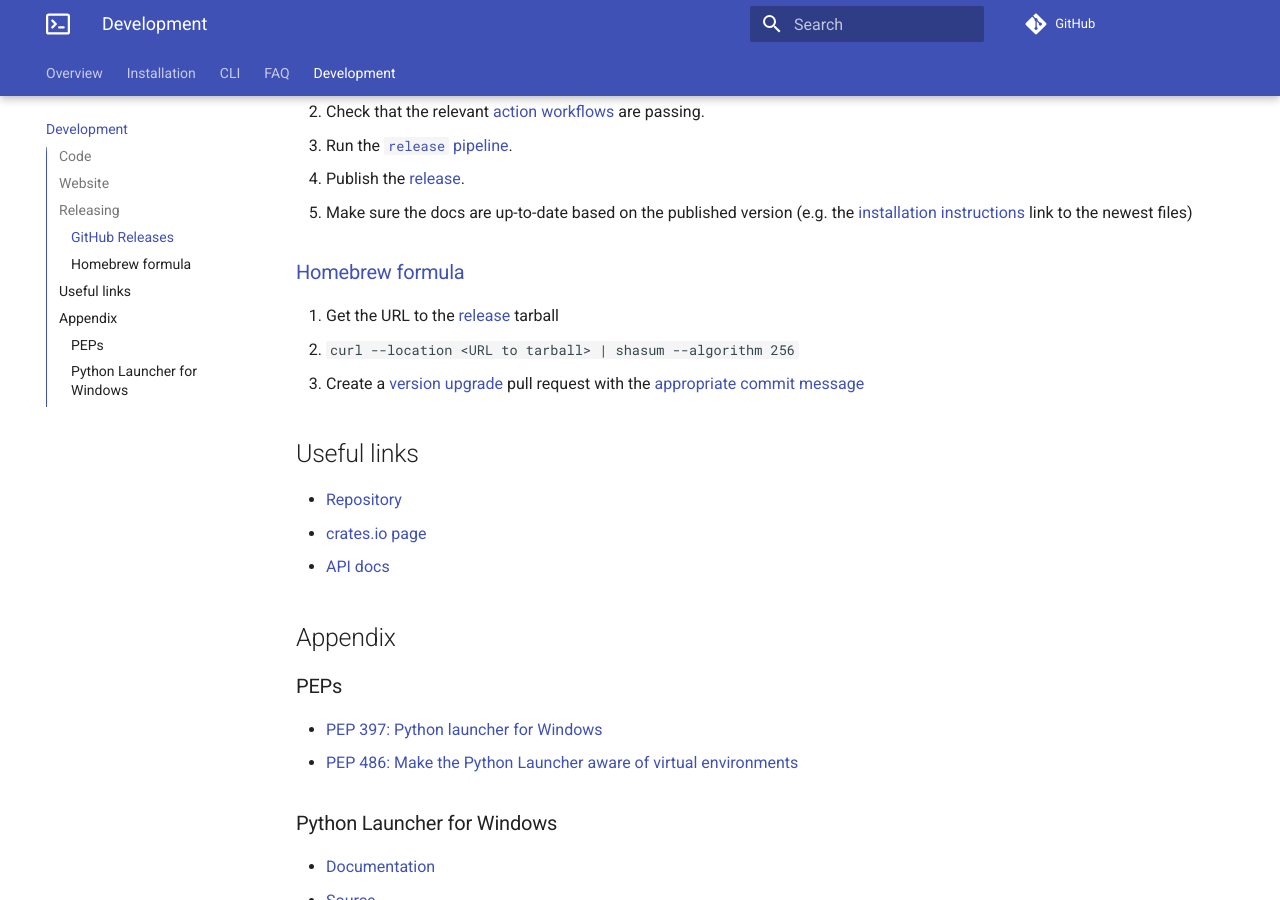
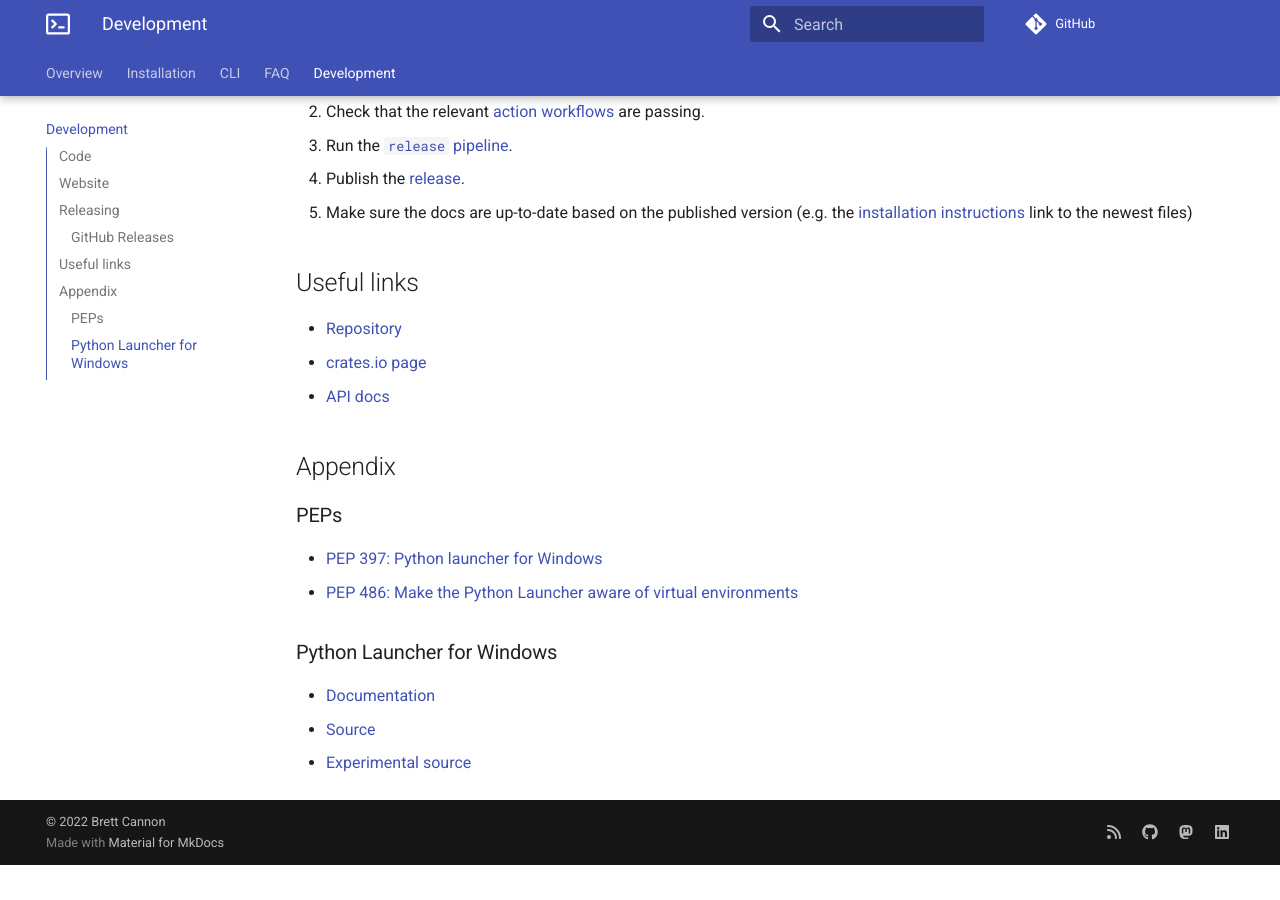
Before and after one commit to brettcannon/python-launcher, an MkDocs documentation site: the page built from docs/development.md, in a window 1280 px wide and 900 px high, scrolled down 694 px. Built offline with MkDocs 1.6.1 and Material for MkDocs 9.7.7, drawn with Linux system fonts in a browser that asks for light colours; comment, search, counter and statistics services are not loaded; after the commit the page ends 1559 px from its top, so only the background shows below that.

Commit message:
Remove Homebrew instructions (#414)

```diff
--- a/docs/development.md
+++ b/docs/development.md
@@ -26,14 +26,6 @@
 1. Publish the [release](https://github.com/brettcannon/python-launcher/releases).
 1. Make sure the docs are up-to-date based on the published version (e.g. the [installation instructions](install.md) link to the newest files)
 
-### [Homebrew formula](https://github.com/Homebrew/homebrew-core/blob/master/Formula/python-launcher.rb)
-
-1. Get the URL to the
-   [release](https://github.com/brettcannon/python-launcher/releases) tarball
-1. `curl --location <URL to tarball> | shasum --algorithm 256`
-1. Create a
-   [version upgrade](https://github.com/Homebrew/homebrew-core/blob/master/CONTRIBUTING.md#to-submit-a-version-upgrade-for-the-foo-formula) pull request with the [appropriate commit message](https://docs.brew.sh/Formula-Cookbook#commit)
-
 ## Useful links
 
 - [Repository](https://github.com/brettcannon/python-launcher/)
```
